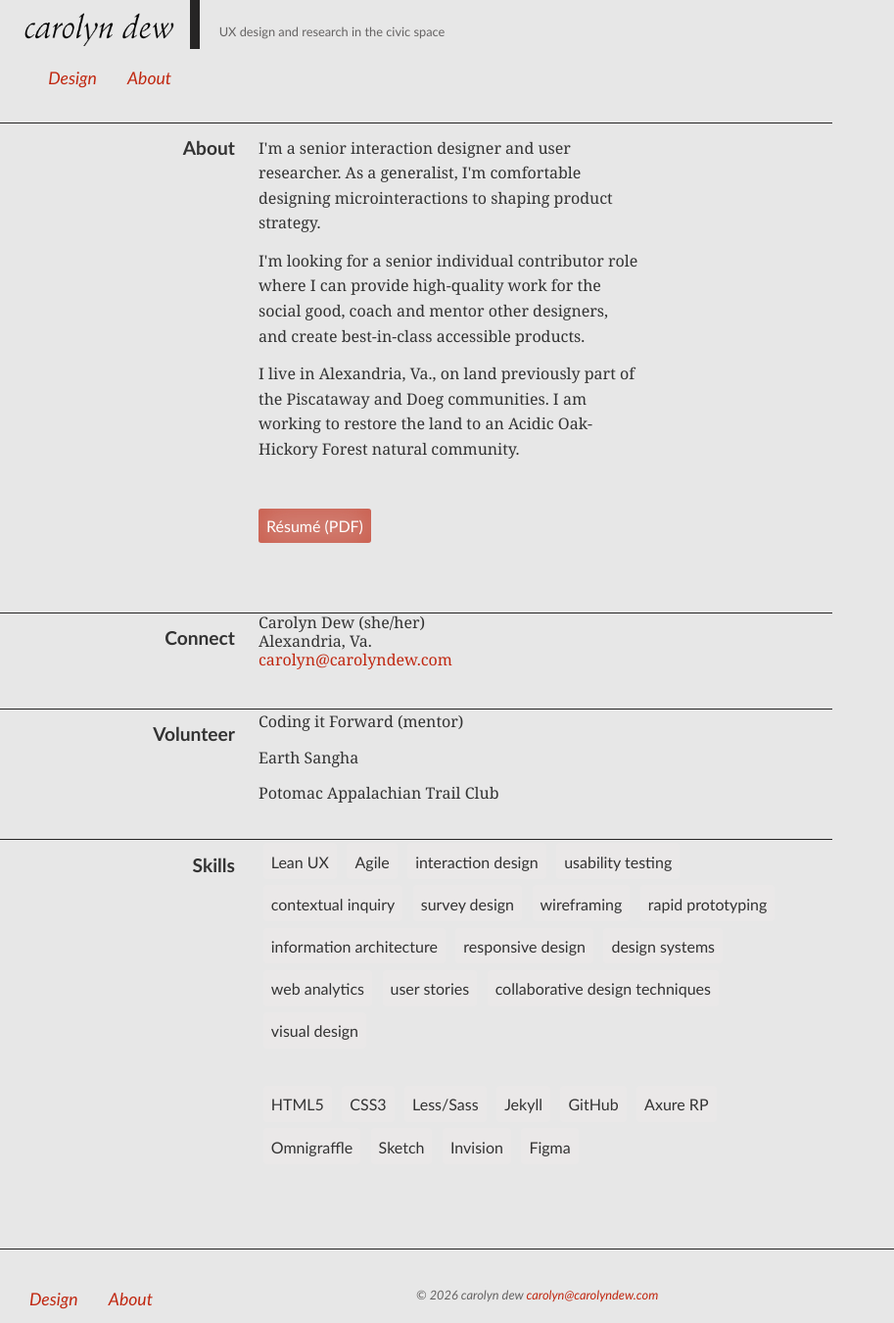
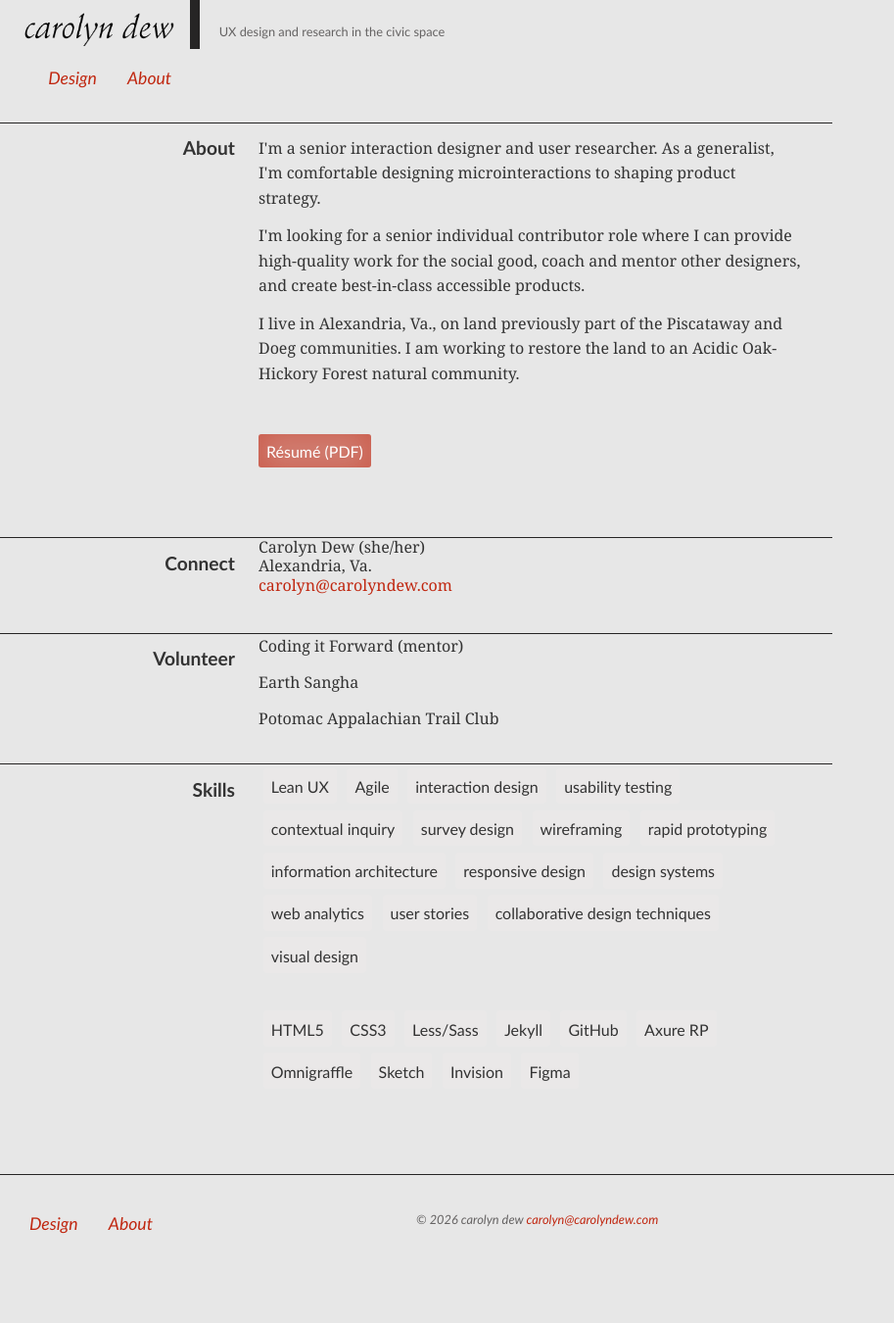
Before and after one commit to carodew/carodew.github.io, a Jekyll site: the page built from about.md, in a window 1280 px wide. Shown: the whole page at 98% size, without its empty margins (0-913 px from the left). Built offline with Jekyll 4.4.1, drawn with Linux system fonts in a browser that asks for light colours; after the commit the page ends 1273 px from its top, so only the background shows below that.

Commit message:
Remove the 70% width cap on about page paragraphs
The paragraph measure was being constrained twice: once by the grid's
content column (554px) and again by width: 70% in _about.scss, leaving
388px and about 47 characters a line.

The grid caps the measure now, so this rule only made the column narrower
than the design. Paragraphs render at the full 554px, roughly 68
characters.

Co-Authored-By: Claude Opus 5 <noreply@anthropic.com>

```diff
--- a/_sass/_about.scss
+++ b/_sass/_about.scss
@@ -8,10 +8,8 @@
 		width: 100%;
 		margin-right: 1em;
 		font-family: $serifStack;
-		@media screen and (min-width: $breakpoint1) {
-			width: 70%;
-			max-width: 50em;
-		}
+		// The measure is set by $contentColumn on the grid now, so this no
+		// longer narrows the paragraph to 70% of an already-capped column.
 	}
 }
 .a-resume {
```
